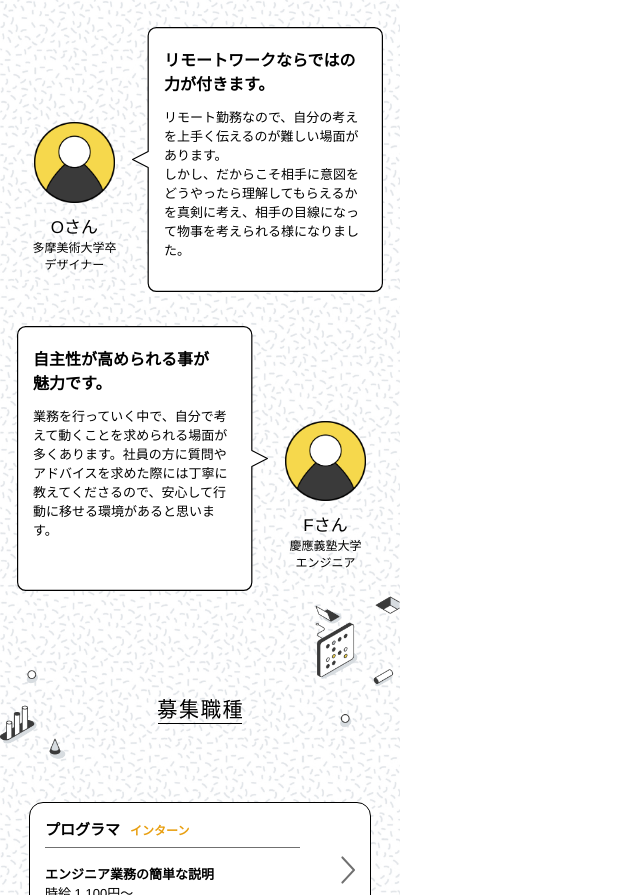
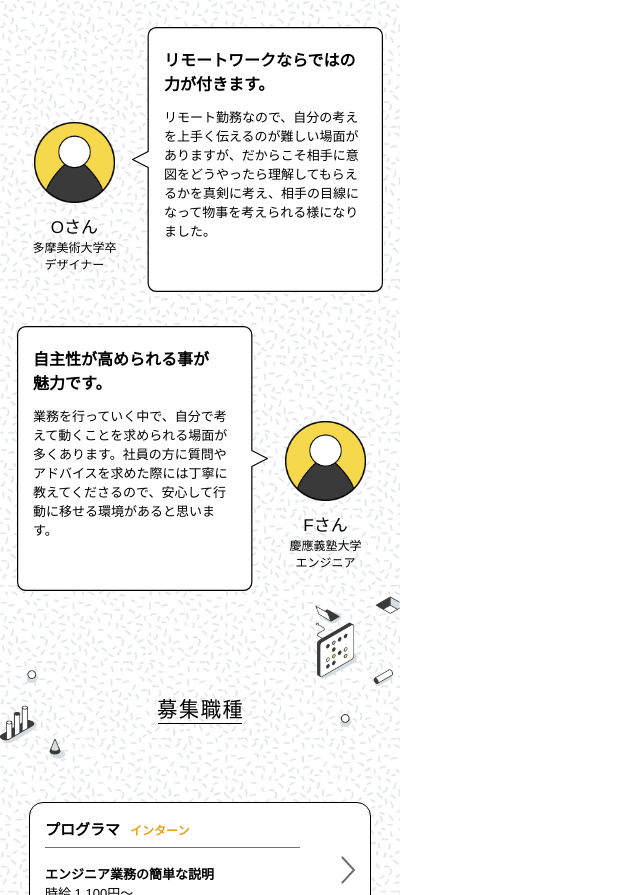
Before and after one commit to MizukiOsawa/six1, a plain HTML site: page index.html in a window 1280 px wide. Shown: the part 3440-4335 px from the top of the page, without its empty margins (0-640 px from the left). Drawn offline with nearby package versions, Linux system fonts and the light colour scheme.

Commit message:
Update index.html

```diff
--- a/index.html
+++ b/index.html
@@ -143,7 +143,7 @@
                 <div class="review-text-right">
                   <h2>リモートワークならではの力が付きます。</h2>
                   <p>
-                    リモート勤務なので、自分の考えを上手く伝えるのが難しい場面があります。<br>しかし、だからこそ相手に意図をどうやったら理解してもらえるかを真剣に考え、相手の目線になって物事を考えられる様になりました。
+                    リモート勤務なので、自分の考えを上手く伝えるのが難しい場面がありますが、だからこそ相手に意図をどうやったら理解してもらえるかを真剣に考え、相手の目線になって物事を考えられる様になりました。
                   </p>
                 </div>
                 <img src="img/review-frame2.svg" alt="コメント枠">
```
